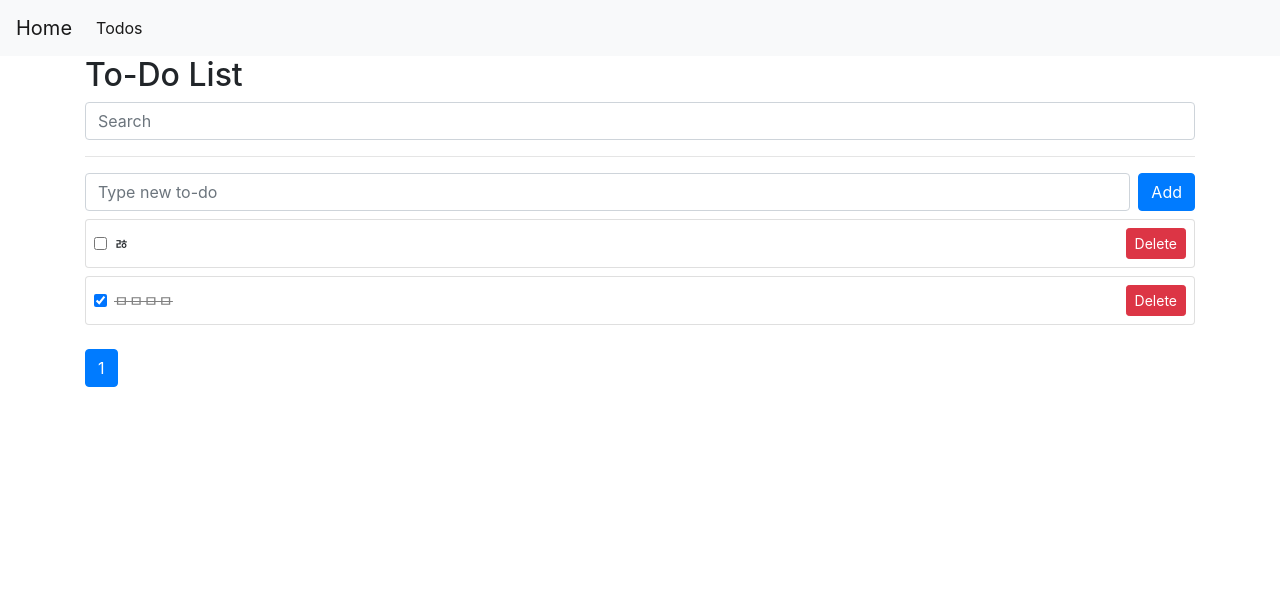
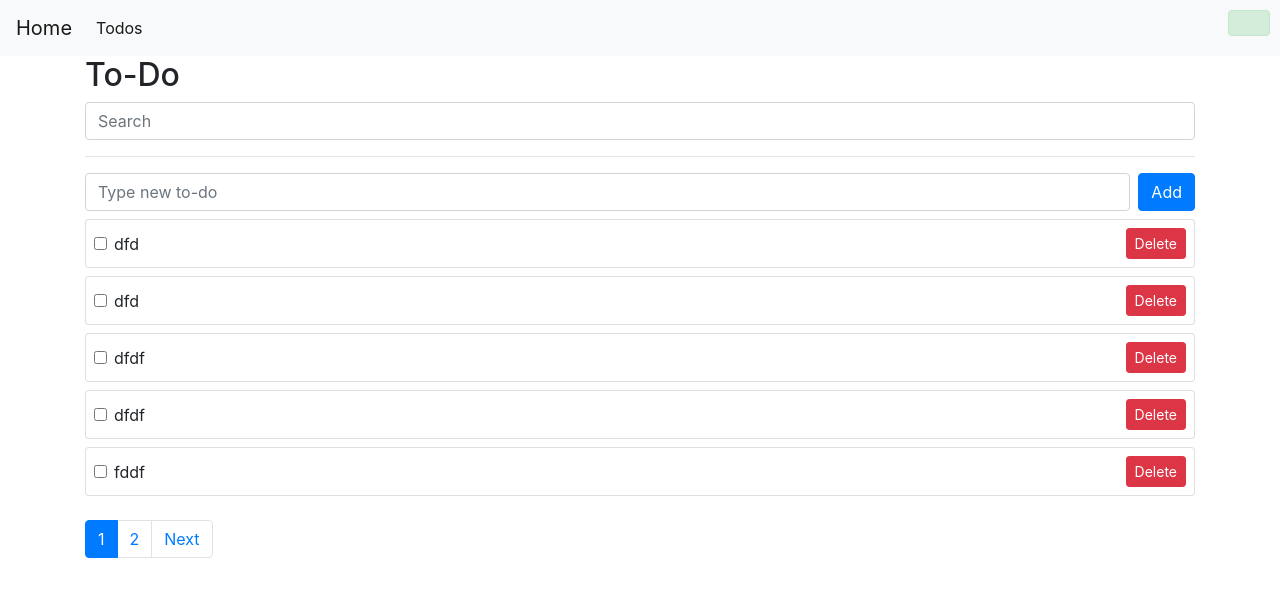
Before and after one commit to jseunn/metanet-vue.js, a Vue app: page /todos in a window 1280 px wide. Shown: the top 596 px of the page. Built offline with nearby package versions, Linux system fonts and the light colour scheme; data requests are answered from the project's data file.

Commit message:
fix: todos 페이지 안나오는 오류 수정, index file 바꿈

```diff
--- a/db.json
+++ b/db.json
@@ -9,6 +9,31 @@
       "subject": "ㅀ",
       "completed": false,
       "id": 3
+    },
+    {
+      "subject": "fddf",
+      "completed": false,
+      "id": 4
+    },
+    {
+      "subject": "dfdf",
+      "completed": false,
+      "id": 5
+    },
+    {
+      "subject": "dfdf",
+      "completed": false,
+      "id": 6
+    },
+    {
+      "subject": "dfd",
+      "completed": false,
+      "id": 7
+    },
+    {
+      "subject": "dfd",
+      "completed": false,
+      "id": 8
     }
   ]
 }
--- a/src/pages/todos/_id.vue
+++ b/src/pages/todos/_id.vue
@@ -1,10 +1,10 @@
 <template>
-    <h1>Todo Page</h1>
+    <h1>Todo Page </h1>
     <div v-if="loading">
       Loading...
     </div>
     <form v-else
-      @submit.prevent="onSave"    >
+      @submit.prevent="onSave">
       <div class="row">
           <div class="col-6">
               <div class="form-group">
@@ -14,70 +14,69 @@
            </div>
            <div class="col-6">
               <div class="form-group">
-                  <label>Status</label>
+               <label>status</label>
                <div>
-                      <button
-                          class="btn"
+                  <button class="btn"
                   type="button"
-                          :class="todo.completed ? 'btn-success' : 'btn-danger'"
+                  :class="todo.completed ? 'btn-success' :  'btn-danger'"
                       @click="toggleTodoStatus">
-                              {{ todo.completed ? 'Completed' : 'Incomplete'}}
+                      {{todo.completed ? 'Completed' : 'Incompleted'}}
                   </button>
                </div>
               </div>
           </div>
       </div>
-      <button
-          type="submit"
-          class="btn btn-primary"
-          :disabled="!todoUpdated">
-          Save
-      </button>
-      <button
-          class="btn btn-primary ml-2"
-          @click="moveToListPage">
-         Cancel
-      </button>
+      <button type="submit" class="btn btn-primary" :disabled = "!todoUpdated">Save</button>
+      <button class="btn btn-primary ml-2" @click="moveToListPage">Cancel</button>
       </form>
       <Toast v-if="showToast"
               :message="toastMessage"
               :type="toastAlertType"/>
 
-    <div id="kosa">Kosa</div>
+
+      <div id="ssohee">ssohee</div>
   </template>
 
+
+
+
   <script>
+  import axios from 'axios';
   import {useRoute, useRouter} from 'vue-router';
-  import axios from 'axios';
   import {ref, computed, onUnmounted} from 'vue';
   import _ from 'lodash';
   import Toast from '@/components/Toast.vue';
   export default {
       components: {
           Toast
+
       },
       setup(){
           onUnmounted(() => {
-            console.log('update');
+              console.log('unmounted');
               clearTimeout(timeout.value);
+              //unmount시(페이지 떠났을때) timeout값 초기화 (3초후에 toast 보여주지X)
           });
+
 
           const route = useRoute();
           const router = useRouter();
           const todo = ref(null);
-        const loading = ref(true);
-        const todoId = route.params.id;
+          const loading = ref(true);  //처음엔 true
+          const todoId =  route.params.id;
           const originalTodo = ref(null);
-
           const showToast = ref(false);
           const toastMessage = ref('');
           const toastAlertType = ref('');
+          const timeout = ref(null);
 
+
+          //Toast.vue에 메시지 전달
           const triggerToast = (message, type='success') => {
               showToast.value = true;
               toastMessage.value = message;
               toastAlertType.value = type;
-            timeout.value= setTimeout(() => {
+              timeout.value = setTimeout(() => {  //setTimeout 값을 timeout에 넣기
                   console.log('hello');
                   toastMessage.value = '';
                   showToast.value = false;
@@ -85,46 +84,54 @@
               }, 3000);
           }
 
-          const onSave = async () => {
-              const res = await axios.put(`http://localhost:3000/todos/${todoId}`, {
-                  subject: todo.value.subject,
+
+          //save버튼 누르면 변경된값 DB에 저장
+          const onSave = async() => {
+              const res =  await axios.put(`http://localhost:3000/todos/${todoId}`,{
+                  subject:  todo.value.subject,
                   completed: todo.value.completed
               });
-              originalTodo.value = {...res.data};
-              triggerToast('Successfully save!!!');
+              originalTodo.value = {...res.data}; // 수정한 값을 현재값으로 바꾸기
+              triggerToast('Successfully save!!'); //수정했을 때 toast가 나오게하기
               console.log(res);
           }
 
+
+          //수정값이 있는지 없는지
           const todoUpdated = computed(() => {
               return !_.isEqual(todo.value, originalTodo.value);
           });
 
-          const getTodo = async () => {
+
+          //input창에 해당 id의 subject 보이기
+          const getTodo =async() => {
               try{
-                  const res = await axios.get(`http://localhost:3000/todos/${todoId}`);
+                  const res =  await axios.get(`http://localhost:3000/todos/${todoId}`);
                   todo.value = {...res.data};
                   originalTodo.value = {...res.data};
-                  console.log(todo.value);
-                  loading.value = false;
+                  loading.value = false;  //데이터 받아오면 false
               }catch(err){
                   console.log(err);
-                  triggerToast('something went wrong', 'danger');
+                  triggerToast('something went wrong', 'danger'); //기본은 success
               }
+
           };
 
+
           getTodo();
+          const toggleTodoStatus = () => {
+              todo.value.completed = ! todo.value.completed;
+          };
 
-          const toggleTodoStatus = () => {
-              todo.value.completed = !todo.value.completed;
-          }
 
+          //다시 목록 페이지로 돌아가기
           const moveToListPage = () => {
               router.push({
                   name: 'Todos'
               })
           };
 
-          return{
+          return {
               todo,
               loading,
               toggleTodoStatus,
@@ -136,12 +143,12 @@
               toastMessage,
               toastAlertType,
           };
-
       }
-
   }
   </script>
 
+
+
+
   <style>
-
   </style>
--- a/src/pages/todos/index.vue
+++ b/src/pages/todos/index.vue
@@ -1,6 +1,10 @@
 <template>
   <div>
-    <h2>To-Do List</h2>
+  <h2>To-Do</h2>
+
+
+
+
   <input
     class="form-control"
     type="text"
@@ -8,23 +12,44 @@
     placeholder="Search"
     @keyup.enter="searchTodo"
   >
+
   <hr>
+
+
+
+
   <TodoSimpleForm @add-todo="addTodo"/>
   <div style="color: red">{{error}}</div>
+
+
+
 
   <div v-if="!todos.length">
     추가된 Todo가 없습니다.
   </div>
 
+
+
+
   <div v-if="!todos.length">
-      There is noting to display
+    There is nothing to display
   </div>
+
+
+
 
   <TodoList :todos="todos"
             @toggle-todo="toggleTodo"
-              @delete-todo="deleteTodo" />
+            @delete-todo="deleteTodo"/>
+
+
+
 
   <br>
+
+
+
+
   <nav aria-label="Page navigation example">
     <ul class="pagination">
       <li
@@ -49,113 +74,204 @@
       </li>
     </ul>
   </nav>
+  </div>
 
-  </div>
+
+  <Toast/>
 </template>
+
+
+
 
 <script>
 import { ref, computed, watch } from 'vue';
-import axios from "axios";
 import TodoSimpleForm from '@/components/TodoSimpleForm.vue';
 import TodoList from '@/components/TodoList.vue';
 import Toast from '@/components/Toast.vue';
+import axios from "axios";
+
+
+
+
 export default {
 components: {
+  //import로 뷰 가져오고 componets 등록
   TodoSimpleForm,
   TodoList,
   Toast,
 },
-  setup(){
+
+
+
+
+setup() {
   const todos = ref([]);
+
+
   const searchText = ref('');
+
+
   const error = ref('');
+
+
   const numberOfTodos = ref(0);
   const limit = 5;
   const currentPage = ref(1);
   let timeout = null;
 
-    watch(searchText, () => {
-      clearTimeout(timeout);
-      timeout = setTimeout(() => {
+
+  const showToast = ref(false);
+  const toastMessage = ref('');
+  const toastAlertType = ref('');
+
+
+  //Toast.vue에 메시지 전달
+  const triggerToast = (message, type='success') => {
+      showToast.value = true;
+      toastMessage.value = message;
+      toastAlertType.value = type;
+      setTimeout(() => {
+          toastMessage.value = '';
+          showToast.value = false;
+          toastAlertType.value = '';
+      }, 3000);
+  }
+
+
+  watch(searchText, () => { //searchText값에 변화가 있다면
+    clearTimeout(timeout);  //검색어가 바뀌면 초기화(이전것을 검색하지 않도록)
+    timeout = setTimeout(() => {  //2초 후에 조회하도록
       getTodos(1);
     }, 2000);
   });
 
-    const searchTodo = () => {
-      clearTimeout(timeout);
-      getTodos(1);
+
+  const searchTodo = () => {  //엔터쳤을때
+    clearTimeout(timeout); //기존 검색 취소
+    getTodos(1);           //바로 조회
   }
 
+
+  //총 페이지수: numberOfTodos 값에 따라 바뀌어야하므로 computed 사용
   const numberOfPages = computed(() => {
     return Math.ceil(numberOfTodos.value/limit);
   });
 
-    const deleteTodo = async (index) => {
+
+
+
+  //검색 (현재 페이지에서만 검색/ 다른페이지에 있어도 검색 안됨)
+  // const filteredTodos = computed(() => {
+  //   //검색할 값이 있으면 필터처리
+  //   if(searchText.value) {
+  //     return todos.value.filter(todo => {
+  //       //todos배열을 하나씩 todo로 넘겨서
+  //       //todo의 subject 값이 searchText값을 포함한다면
+  //       return todo.subject.includes(searchText.value)
+  //     });
+  //   }
+
+
+
+
+  //   //없으면 그냥 todos
+  //   return todos.value
+  // });
+
+
+
+
+  // Create 추가
+  const addTodo = async (todo) => {       //todo를 받아와서 추가
     error.value = '';
+    try {
+      await axios.post('http://localhost:3000/todos', {
+      subject: todo.subject,
+      completed: todo.completed
+      });
+      //아이디값도 포함하여 todos에 저장
+      //todos.value.push(res.data); //배열에 추가
+      getTodos(1);
+    }catch(err) {
+      //서버가 정상적으로 작동하지않은채로 Add하면 에러메시지
+      error.value="Something went wrong";
+    }
+  }
+
+
+
+
+  // Update 체크박스 스타일
+  const toggleTodo = async (index, checked) => {
+    console.log(checked);
+    error.value = '';
+    //index를 받아와서 그 부분의 completed를 반대로
     const id = todos.value[index].id;
     try{
-        await axios.delete('http://localhost:3000/todos/'+id);
-        //todos.value.splice(index, 1);
-         getTodos(1);
+      await axios.patch('http://localhost:3000/todos/'+id, {
+        completed: !todos.value[index].completed
+      });
+      todos.value[index].completed = checked;  //
     }catch(err){
       console.log(err);
       error.value = 'Someting went wrong';
     }
   }
 
+  // Delete 삭제
+  const deleteTodo = async(index) => {
+    error.value='';
+
+
+    //삭제버튼을 누른 index의 todos id값
+    const id = todos.value[index].id; //지우고자 하는todos.value[idex]의 id 찾기
+    try{
+        //id값으로 json(DB)에서 해당 데이터 삭제
+        await axios.delete('http://localhost:3000/todos/' + id);
+      //todos.value.splice(index, 1); //todos 배열에서도 삭제
+      getTodos(1);  //데이터 값만 불러오기
+    }catch(err){
+      console.log(err)
+      err.value =error.value = 'Something went wrong';
+    }
+  }
+
+
+  // Read 화면에 카드 유지 +페이징 처리
   const getTodos = async (page = currentPage.value) => {
+    //json파일에 저장된 todo를 화면에 출력
     currentPage.value = page;
     error.value = '';
     try{
+      //url 요청하고, 현재 글 개수까지
       const res = await axios.get(
         `http://localhost:3000/todos?_sort=id&_order=desc&subject_like=${searchText.value}&_page=${page}&_limit=${limit}`);
 
+
       numberOfTodos.value = res.headers['x-total-count'];
-        todos.value = res.data;
+      todos.value = res.data; //받아온 데이터를 todos 배열에 넣기
     }catch(err){
+      //서버가 정상적으로 작동하지않은채로 Add하면 에러메시지
       console.log(err);
       error.value = 'Someting went wrong';
     }
   }
 
+
+
+
   getTodos();
 
-    const addTodo = async (todo) => {
-      error.value = '';
-      try{
-        await axios.post('http://localhost:3000/todos', {
-          subject: todo.subject,
-          completed: todo.completed
-        });
-        //todos.value.push(res.data);
-         getTodos(1);
-      }catch(err){
-        console.log(err);
-        error.value = 'Someting went wrong';
-      }
-    }
 
-    const toggleTodo = async (index, checked) => {
-      console.log(checked);
-      error.value = '';
-      const id = todos.value[index].id;
-      try{
-        await axios.patch('http://localhost:3000/todos/'+id, {
-          completed: !todos.value[index].completed
-        });
-        todos.value[index].completed = checked;
-      }catch(err){
-        console.log(err);
-        error.value = 'Someting went wrong';
-      }
-    }
 
-    return{
+
+  return {
     todos,
     deleteTodo,
     addTodo,
     toggleTodo,
     searchText,
+    //filteredTodos,
     error,
     getTodos,
     numberOfTodos,
@@ -163,10 +279,17 @@ export default {
     currentPage,
     numberOfPages,
     searchTodo,
+    showToast,
+    toastMessage,
+    toastAlertType,
+    triggerToast,
   }
 }
 }
 </script>
+
+
+
 
 <style>
 .todo{
```
Lines whose indentation alone changed are shown as unchanged.
